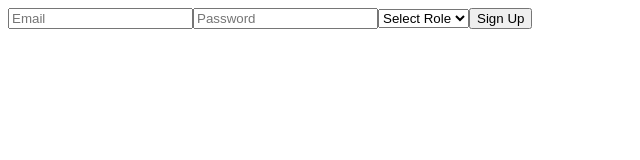
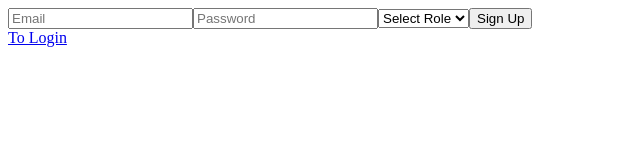
Before and after one commit to Mevan-Solanga/Transparence, a React (Vite) app in the folder Transparence-FE/: page /signup in a window 1280 px wide. Shown: the top 160 px of the page, without its empty margins (0-640 px from the left). Built offline with nearby package versions, Linux system fonts and the light colour scheme; no server answers.

Commit message:
Firebase testing works, routes to login and signup

```diff
--- a/Transparence-FE/src/pages/Login.jsx
+++ b/Transparence-FE/src/pages/Login.jsx
@@ -1,6 +1,6 @@
 import { useAuth } from "../context/auth-context";
 import { useState } from "react";
-import { useNavigate } from "react-router-dom";
+import { useNavigate, Link } from "react-router-dom";
 
 const Login = () => {
   const [email, setEmail] = useState("");
@@ -18,6 +18,7 @@ const Login = () => {
     }
   };
   return (
+    <>
       <form onSubmit={handleSubmit}>
         <input
           type="email"
@@ -35,6 +36,8 @@ const Login = () => {
         />
         <button type="submit">Login</button>
       </form>
+      <Link to={"/signup"}>To Sign-up</Link>
+    </>
   );
 };
 
--- a/Transparence-FE/src/pages/Signup.jsx
+++ b/Transparence-FE/src/pages/Signup.jsx
@@ -1,6 +1,6 @@
 import { useAuth } from "../context/auth-context";
 import { useState } from "react";
-import { useNavigate } from "react-router-dom";
+import { useNavigate, Link } from "react-router-dom";
 
 const Signup = () => {
   const [email, setEmail] = useState("");
@@ -21,6 +21,7 @@ const Signup = () => {
   };
 
   return (
+    <>
       <form onSubmit={handleSubmit}>
         <input
           type="email"
@@ -43,6 +44,8 @@ const Signup = () => {
         </select>
         <button type="submit">Sign Up</button>
       </form>
+      <Link to={"/"}>To Login</Link>
+    </>
   );
 };
 
```
Lines whose indentation alone changed are shown as unchanged.
